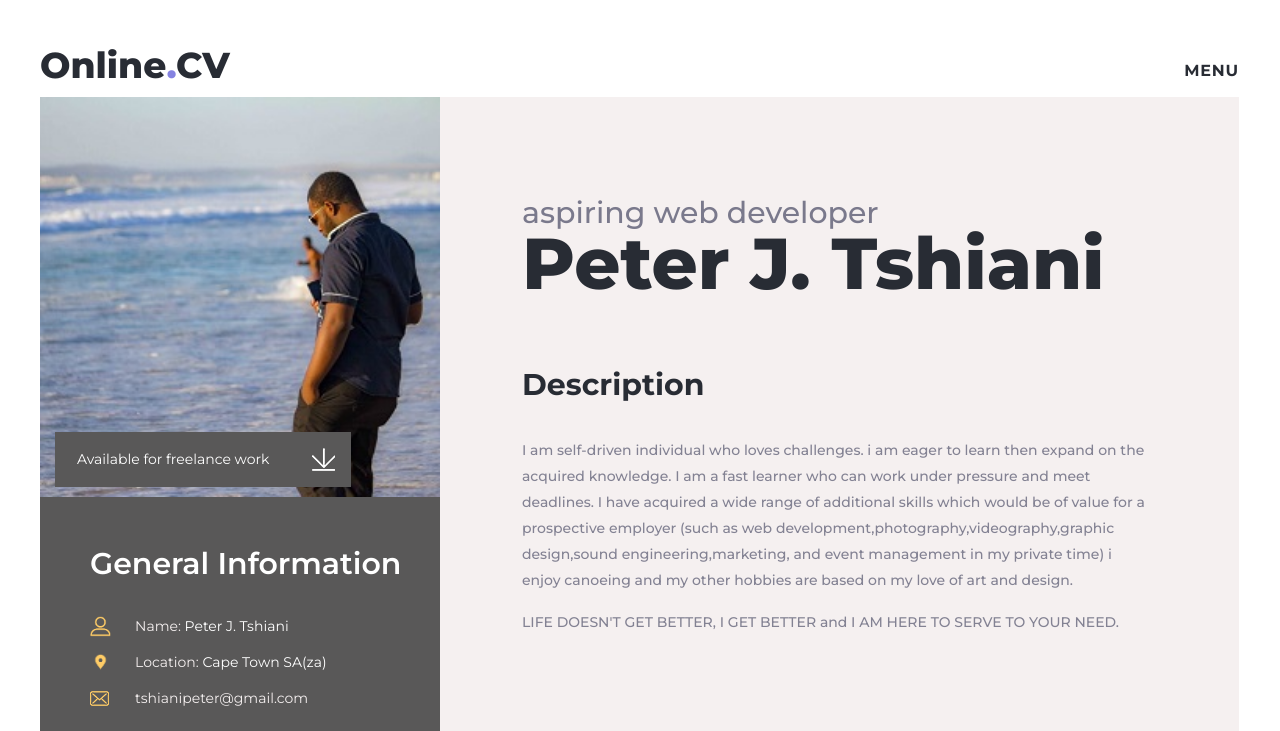
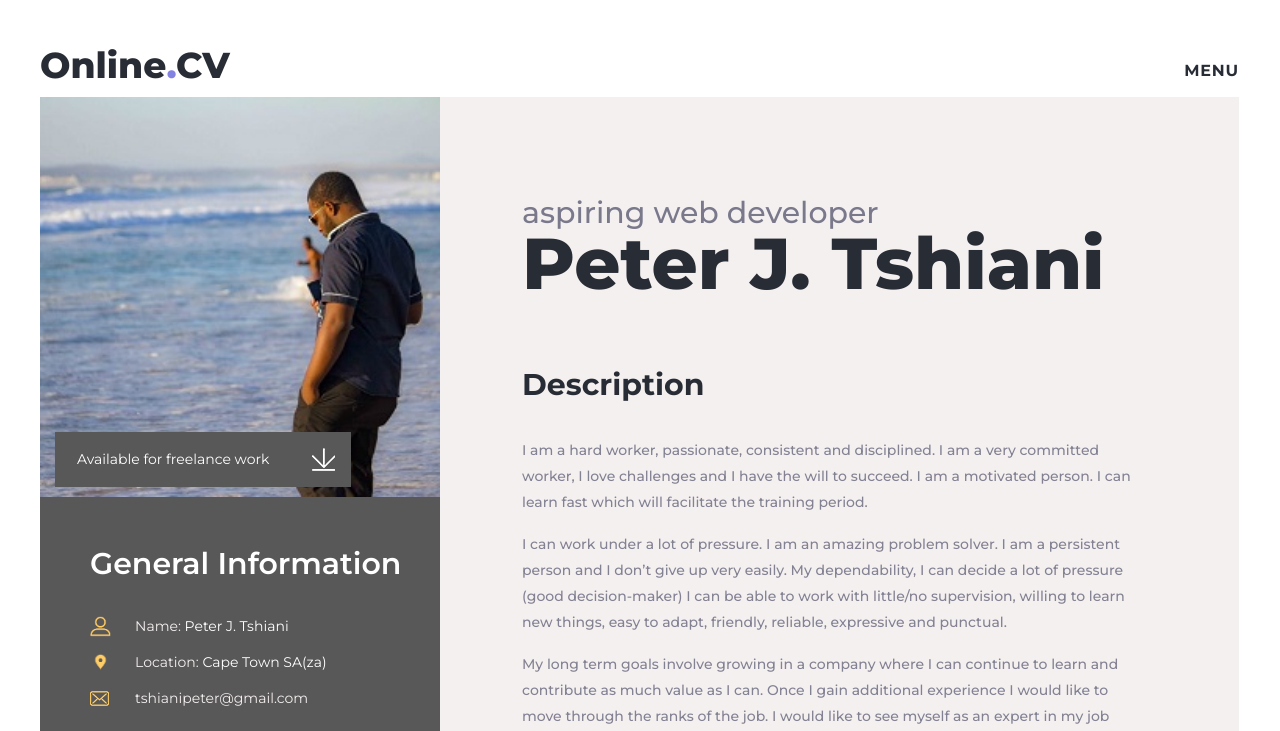
Before and after one commit to peterjtshiani/Peter-online-cv, a plain HTML site: page index.html in a window 1280 px wide. Shown: the top 731 px of the page. Drawn offline with Linux system fonts and the light colour scheme; some packages are replaced by stand-ins of ours; a script that the page names is missing.

Commit message:
Update index.html

```diff
--- a/index.html
+++ b/index.html
@@ -141,7 +141,7 @@
                         <div class="about_content">
                             <div class="about_title">Description</div>
                             <div class="about_text">
-                                <p>I am self-driven individual who loves challenges. i am eager to learn then expand on
+<!--                                 <p>I am self-driven individual who loves challenges. i am eager to learn then expand on
                                     the acquired knowledge. I am a fast learner who can work under pressure and meet
                                     deadlines. I have acquired a wide range of additional
                                     skills which would be of value for a prospective employer (such as web
@@ -150,8 +150,34 @@
                                     other hobbies are based on my love of art and design.
 
 
+                                </p> -->
+<!--                                 <P>LIFE DOESN'T GET BETTER, I GET BETTER and I AM HERE TO SERVE TO YOUR NEED.</P> -->
+
+                                <p>
+                                    I am a hard worker, passionate, consistent and disciplined. I am a very committed worker,
+                                    I love challenges and I have the will to succeed. I am a motivated person.
+                                    I can learn fast which will facilitate the training period.
                                 </p>
-                                <P>LIFE DOESN'T GET BETTER, I GET BETTER and I AM HERE TO SERVE TO YOUR NEED.</P>
+
+                                <p>
+                                    I can work under a lot of pressure. I am an amazing problem solver. I am a persistent
+                                    person and I don’t give up very easily. My dependability, I can decide a lot of pressure
+                                    (good decision-maker) I can be able to work with little/no supervision, willing to learn
+                                    new things, easy to adapt, friendly, reliable, expressive and punctual.
+                                </p>
+
+                                <p>
+                                    My long term goals involve growing in a company where I can continue to learn and contribute
+                                    as much value as I can. Once I gain additional experience I would like to move through the
+                                    ranks of the job. I would like to see myself as an expert in my job description.
+                                </p>
+
+                                <p>
+                                    I can be too committed to my work and don’t spend enough time with other social activities.
+                                    I work too hard. I care too much about my work.
+
+
+                                </p>
                             </div>
 
                             <div class="loaders clearfix">
```
